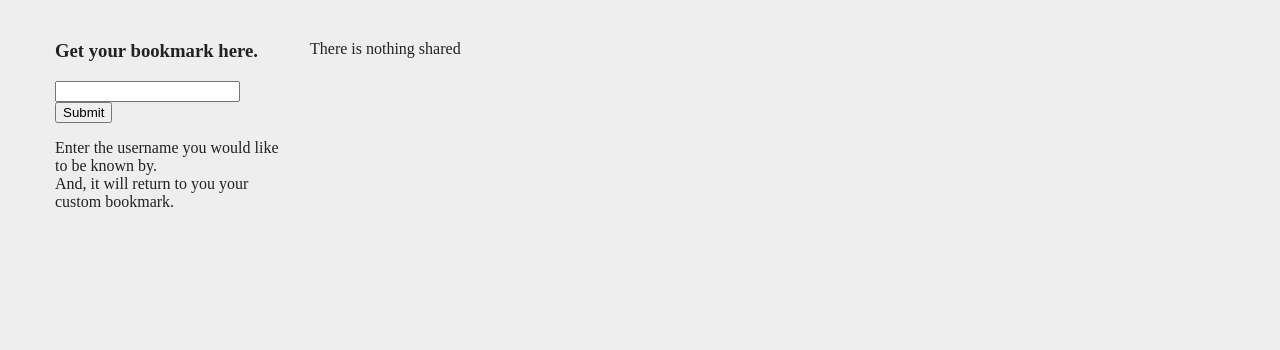
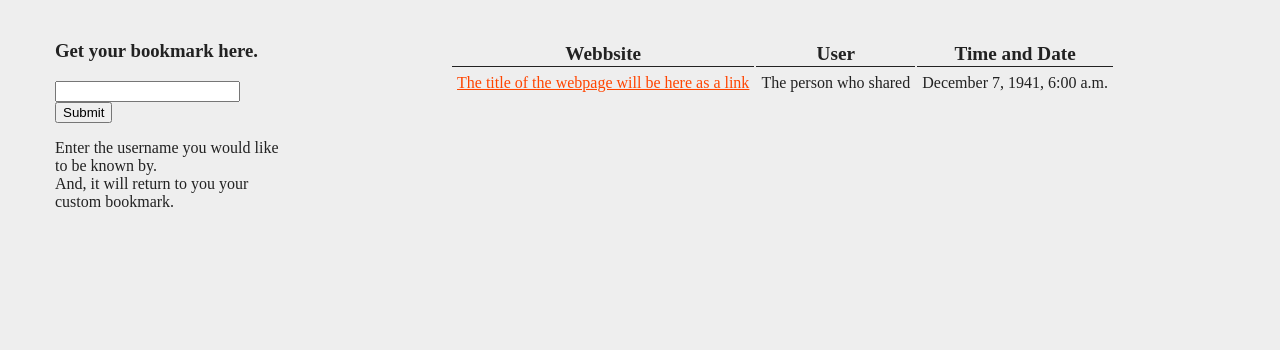
Before and after one commit to Scolron/sausagelink, a Django app: template sharedUrl/templates/page_list.html in a window 1280 px wide. Shown: the part 70-420 px from the top of the page. Run offline with Django 3.2, Linux system fonts and the light colour scheme; the template is opened without the code that fills it, so the values that code supplies are empty; parts of the project's set-up code (start-up, migrations or seed data) failed here and were passed over.

Commit message:
table shows up even when there are no links

```diff
--- a/sharedUrl/templates/page_list.html
+++ b/sharedUrl/templates/page_list.html
@@ -39,12 +39,13 @@ window.open(f, 'title','height=200, width=400')">{{ bookmark }}</a>
 	</div>
 
 
-	{% if url_list %}
+
 
 	<table>
 	<th>Webbsite</th>
 	<th>User</th>
 	<th>Time and Date</th>
+	{% if url_list %}
 	{% for url in url_list %}
 	<tr>
 	<td><a href ='{{ url.url }}' target="_blank"/>{{ url.title }} </a></td>
@@ -54,7 +55,10 @@ window.open(f, 'title','height=200, width=400')">{{ bookmark }}</a>
 	{% endfor %}
 	</table>
 	{% else %}
-	<p>There is nothing shared</p>
+	<tr>
+	<td><a href ='http://www.sausagelink.co'>The title of the webpage will be here as a link</a></td>
+	<td>The person who shared</td>
+	<td>December 7, 1941, 6:00 a.m.</td>
 	{% endif %}
 
 <div id='footer'>
```
